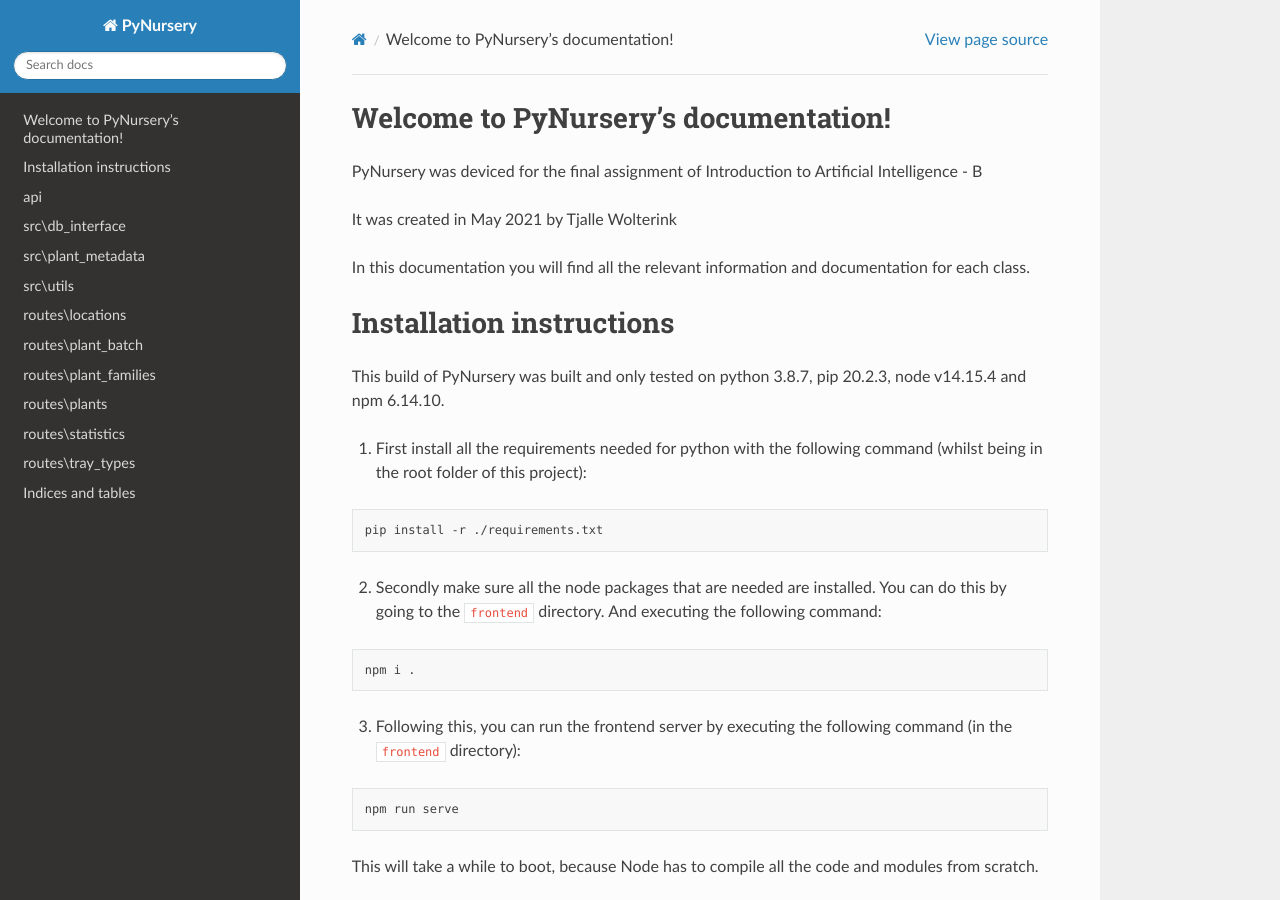
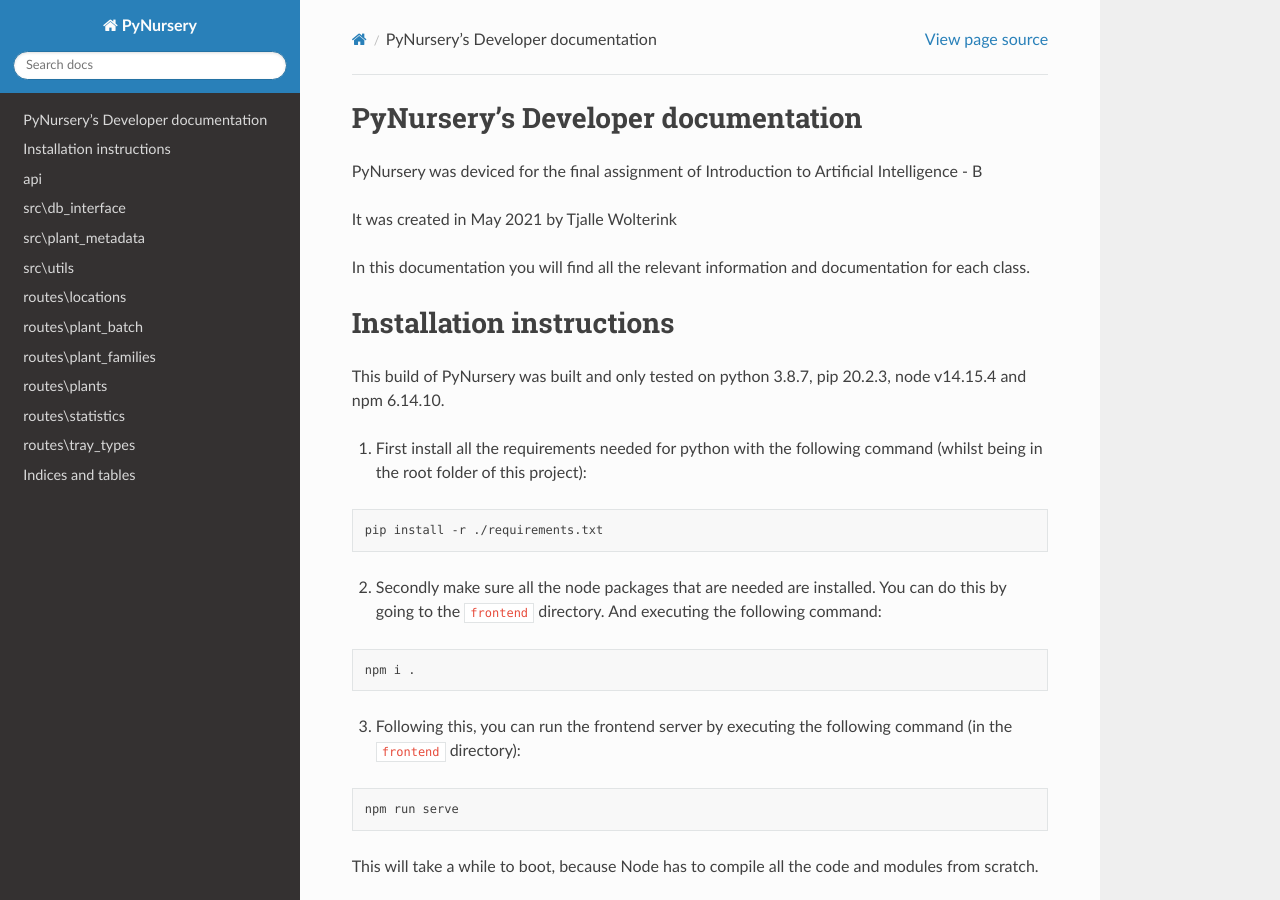
Before and after one commit to tjallo/PyNursery, a Sphinx documentation site: the page built from docs/index.rst, in a window 1280 px wide and 900 px high. Built offline with Sphinx 7.4.7 and the Read the Docs theme 2.0.0, drawn with Linux system fonts in a browser that asks for light colours.

Commit message:
updated documenation

```diff
--- a/docs/index.rst
+++ b/docs/index.rst
@@ -3,7 +3,7 @@
    You can adapt this file completely to your liking, but it should at least
    contain the root `toctree` directive.
 
-Welcome to PyNursery's documentation!
+PyNursery's Developer documentation
 =====================================
 PyNursery was deviced for the final assignment of Introduction to Artificial Intelligence - B
 
```
